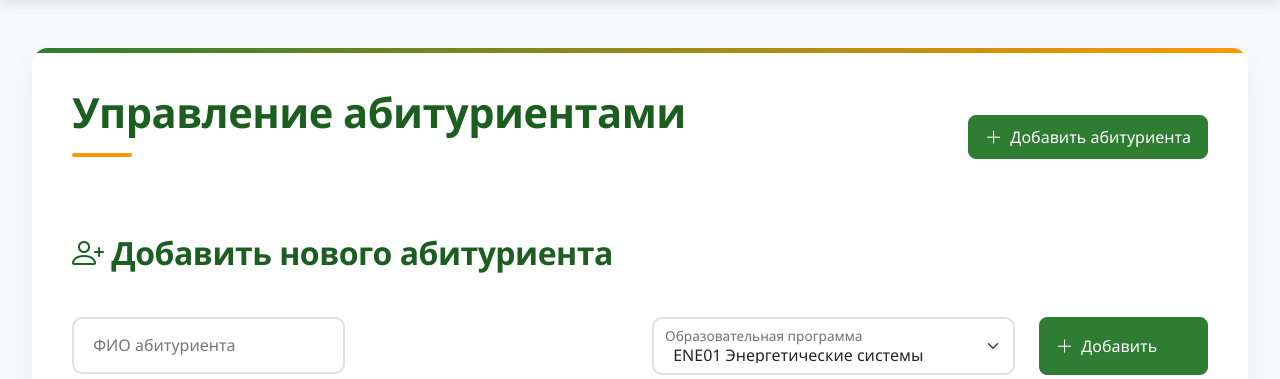
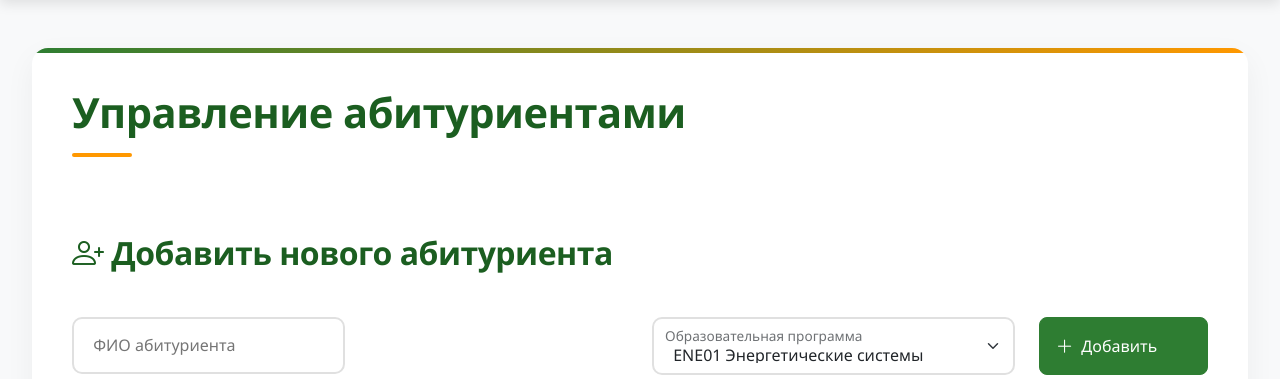
Before and after one commit to ikrivezhenko/exam, a Flask app: page /applicants in a window 1280 px wide. Shown: the part 96-475 px from the top of the page. Run offline with Flask 3, Linux system fonts and the light colour scheme; a user stored in the database is signed in; data comes from the database, SQL or seed files in the repository; some libraries are stand-ins or nearby versions.

Commit message:
убрана вторая кнопка добавить абитуриента

```diff
--- a/app/templates/applicants.html
+++ b/app/templates/applicants.html
@@ -4,9 +4,7 @@
 <div class="spacer-lg">
     <div class="d-flex justify-content-between align-items-center mb-5">
         <h1>Управление абитуриентами</h1>
-        <a href="#addApplicantForm" class="btn btn-primary-elegant">
-            <i class="bi bi-plus-lg"></i> Добавить абитуриента
-        </a>
+
     </div>
 
     <div class="card-elegant mb-5" id="addApplicantForm">
```
